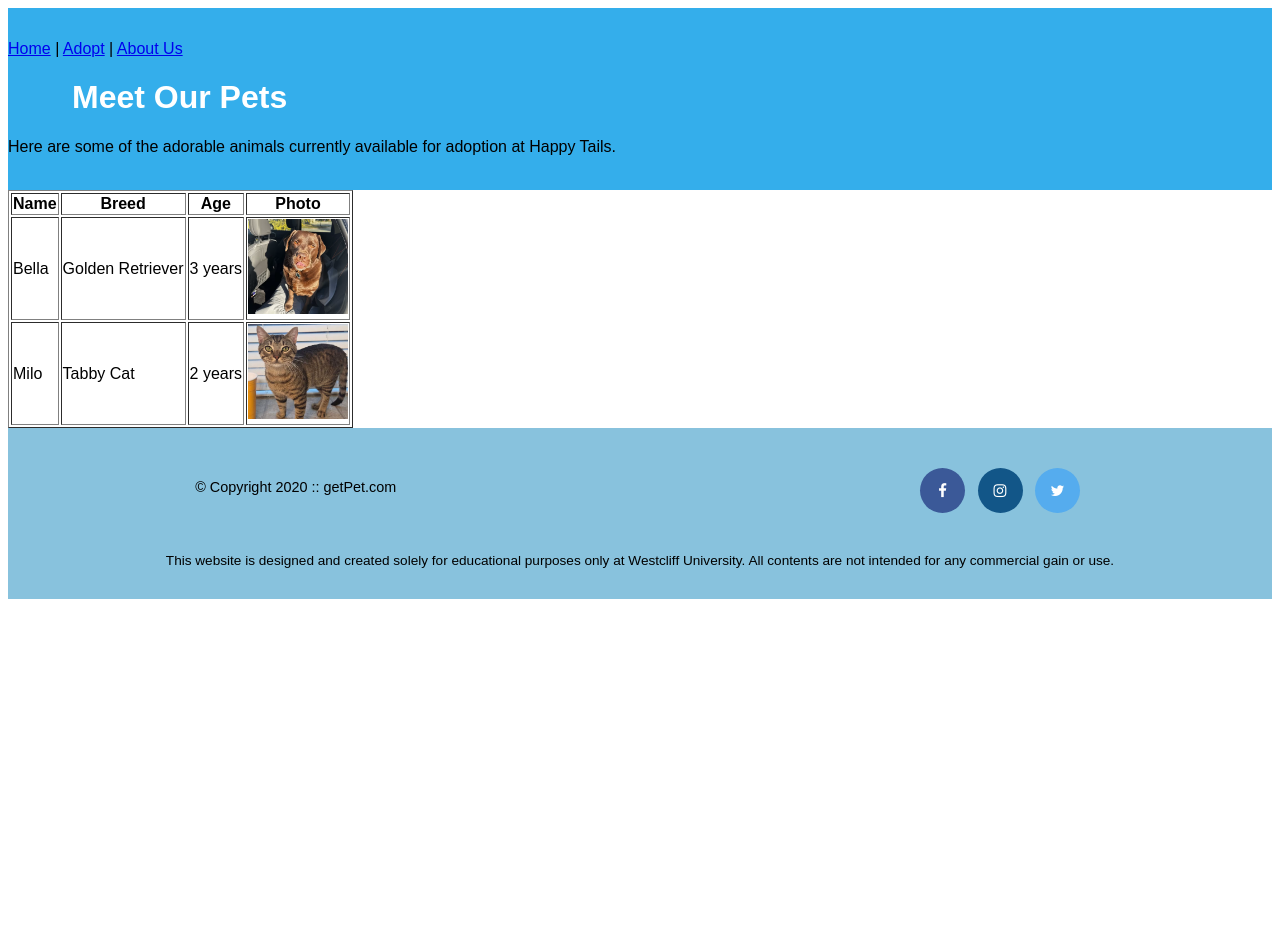
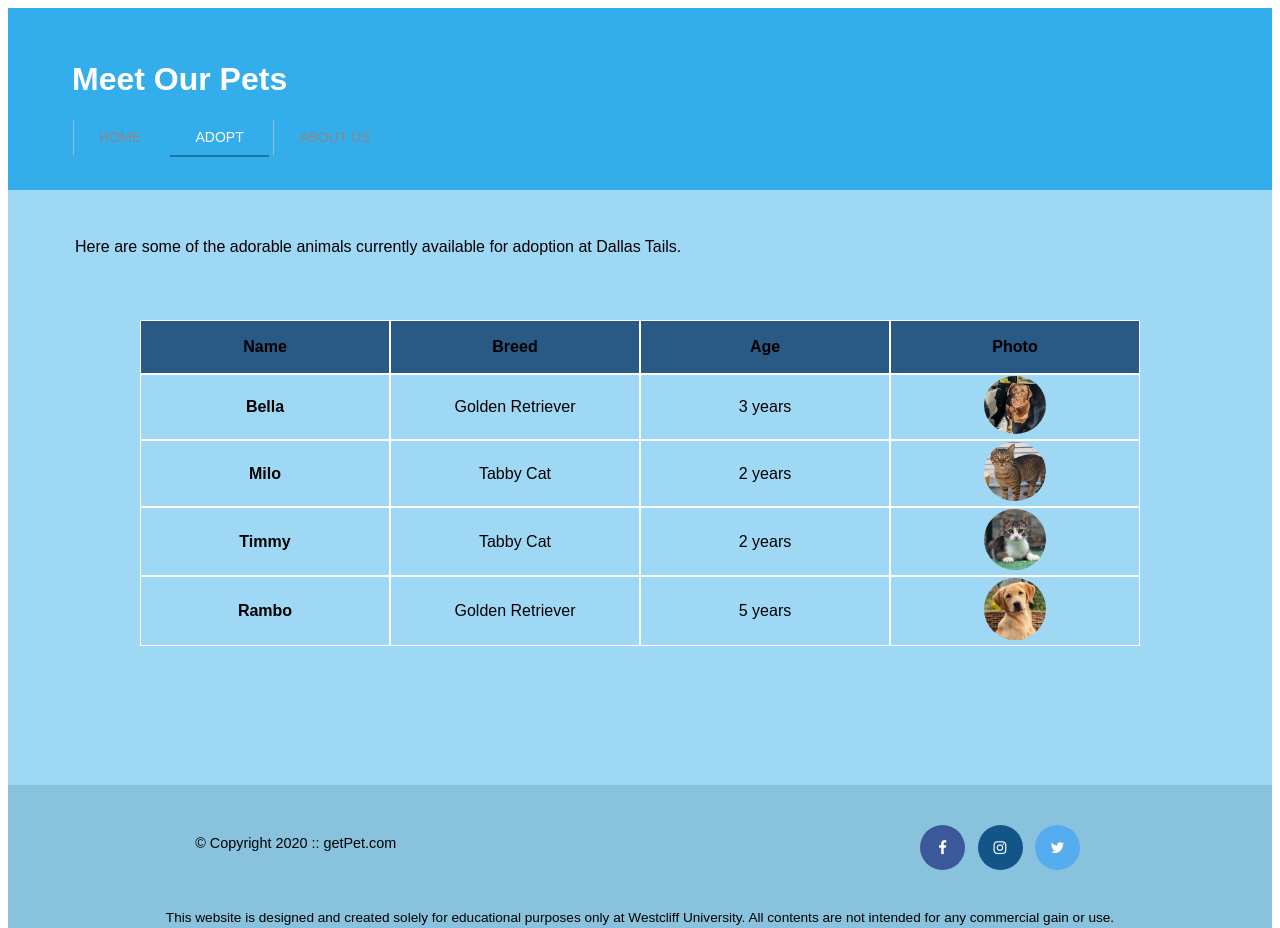
Before and after one commit to r-neralla-westcliff/m1-assignment, a plain HTML site: page adopt.html in a window 1280 px wide. Shown: the top 928 px of the page. Before the commit the page ends 800 px from the top, so only its background shows below. Drawn offline with Linux system fonts and the light colour scheme.

Commit message:
style-adpot-file

```diff
--- a/adopt.html
+++ b/adopt.html
@@ -10,18 +10,21 @@
 
 <body>
     <header>
-        <nav>
-            <a href="index.html">Home</a> |
-            <a href="adopt.html">Adopt</a> |
-            <a href="about.html">About Us</a>
-        </nav>
         <h1>Meet Our Pets</h1>
-        <p>Here are some of the adorable animals currently available for adoption at Happy Tails.</p>
+         <nav class="main-menu">
+                <ul>
+                    <li> <a href="index.html">Home</a> </li>
+                    <li class="active"> <a href="adopt.html">Adopt</a></li>
+                    <li> <a href="about.html">About Us</a></li>
+                </ul>
+            </nav>
+
 
     </header>
 
-
-    <table border="1">
+    <main>
+         <p>Here are some of the adorable animals currently available for adoption at Dallas Tails.</p>
+    <table >
         <tr>
             <th>Name</th>
             <th>Breed</th>
@@ -40,7 +43,22 @@
             <td>2 years</td>
             <td><img src="images/cat.avif" alt="Milo" width="100"></td>
         </tr>
+         <tr>
+            <td>Timmy</td>
+            <td>Tabby Cat</td>
+            <td>2 years</td>
+            <td><img src="images/cat2.jpg" alt="Timmy" width="100"></td>
+        </tr>
+         <tr>
+            <td>Rambo</td>
+            <td>Golden Retriever</td>
+            <td>5 years</td>
+            <td><img src="images/dog 2.webp" alt="Rambo" width="100"></td>
+        </tr>
     </table>
+    </main>
+
+
 </body>
         <footer>
 
--- a/styles.css
+++ b/styles.css
@@ -121,13 +121,46 @@
         margin: 0 5px 0 5px;
     }
 
+    /* Adopt */
+      table {
+        width: 1000px;
+        margin: 4em auto 6.7em auto;
+        border-spacing: inherit;
+    }
+
+    tbody {
+
+        text-align: center;
+    }
+    th {
+        background: #285a85;
+    }
+    th,
+    td {
+        border: 1px solid white;
+        width: 225px;
+        vertical-align: middle;
+    }
+    td img {
+        border-radius: 50%;
+        width: 25%;
+    }
+
+    th:first-child {
+        width: 125px;
+        height: 50px;
+    }
+
+    td:first-child {
+        font-weight: bold;
+    }
+
 
     footer {
         width: 100%;
         height: 155px;
         padding-bottom: 1em;
         background-color: #88c2dd;
-        ;
     }
 
     footer #nondisclaimer .copy {
```
